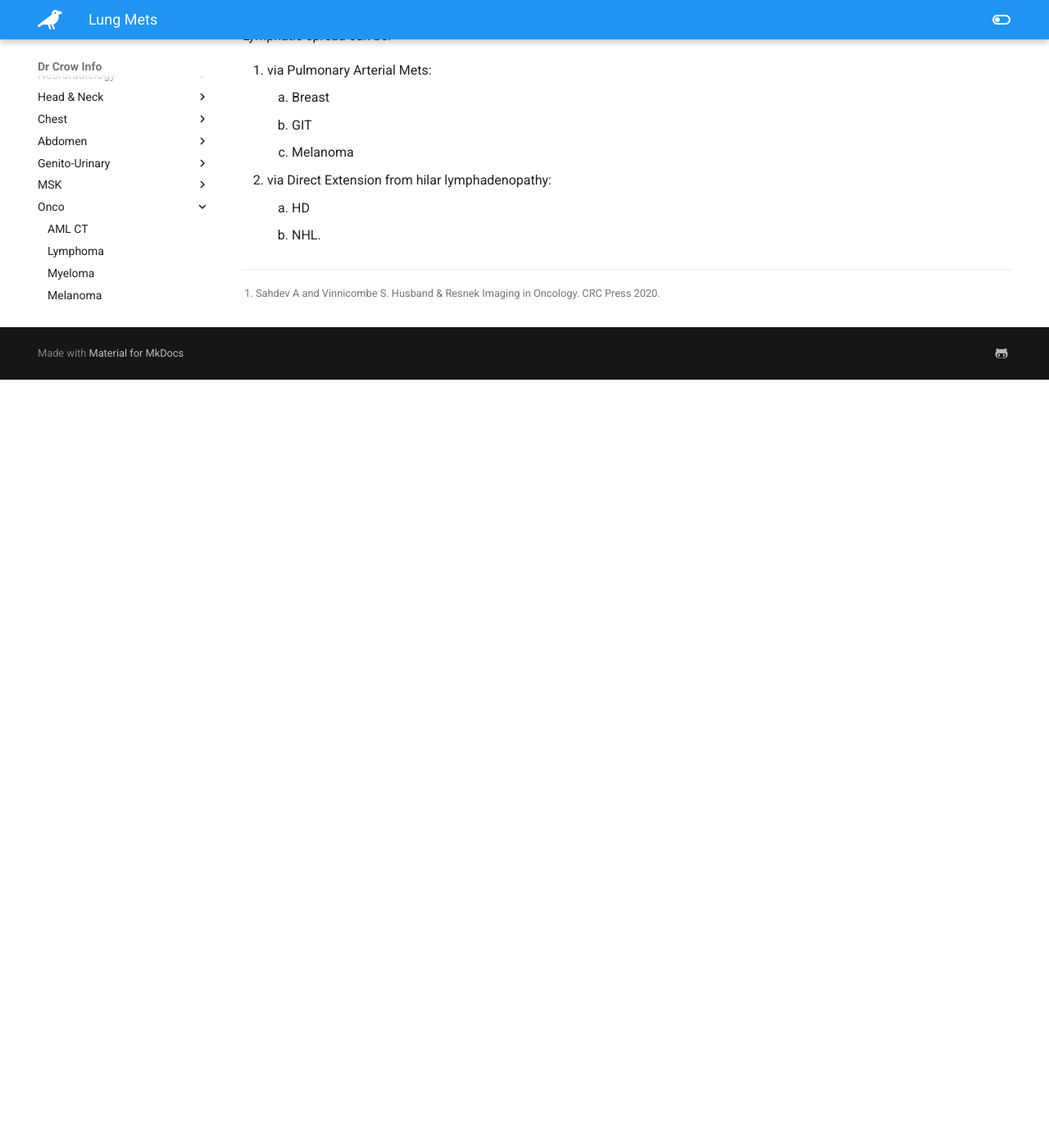
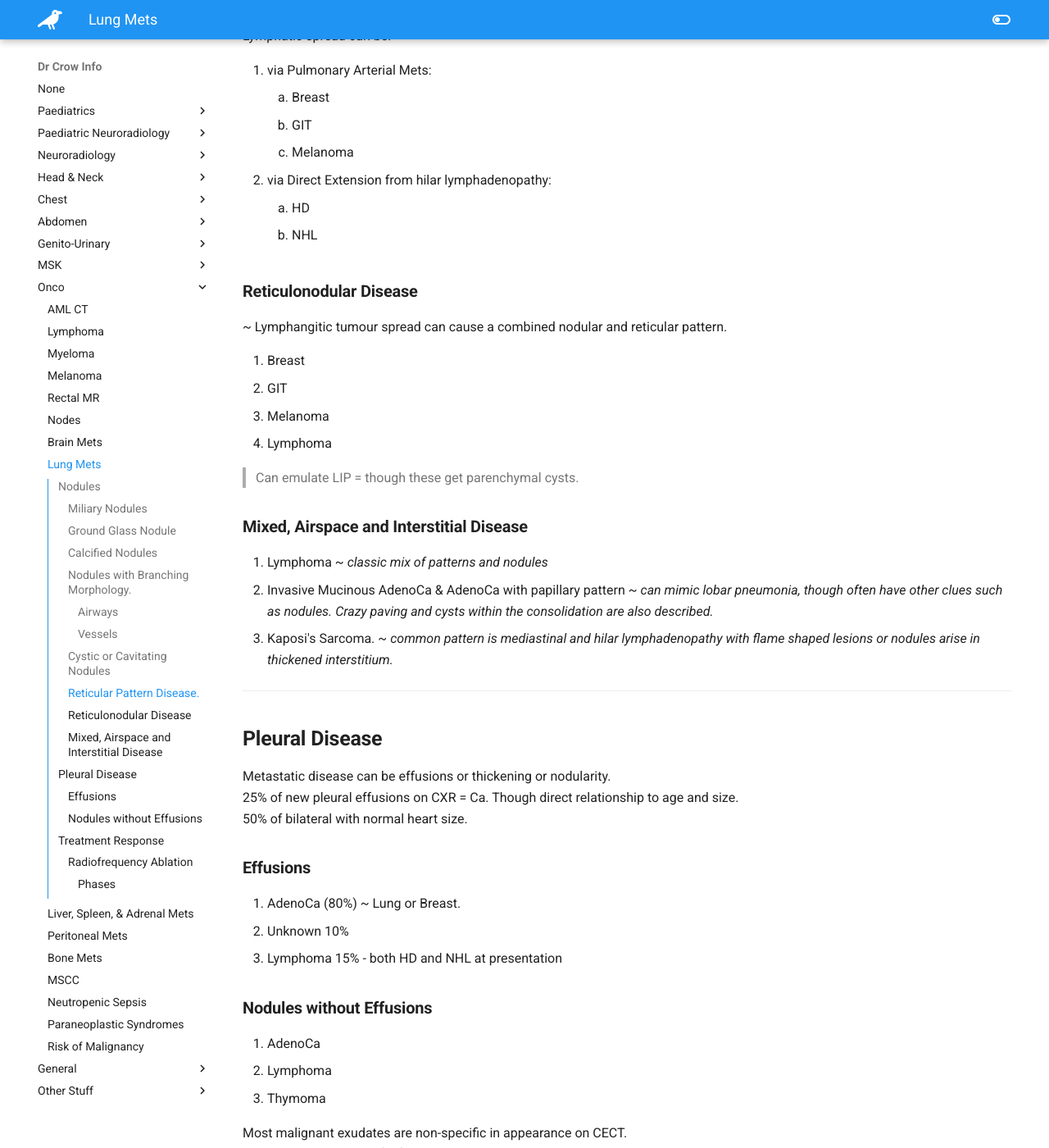
Before and after one commit to TheDrCrow/DrCrowInfo, an MkDocs documentation site: the page built from docs/onco/onco_lung_mets.md, in a window 1280 px wide and 1400 px high, scrolled down 2907 px. Shown: the whole window at 82% size. Built offline with MkDocs 1.6.1 and Material for MkDocs 9.7.7, drawn with Linux system fonts in a browser that asks for light colours; before the commit the page ends 3370 px from its top, so only the background shows below that; some of the changed text lies outside the part shown.

Commit message:
more mets

```diff
--- a/docs/onco/onco_bone_mets.md
+++ b/docs/onco/onco_bone_mets.md
@@ -0,0 +1 @@
+# Bone Mets
--- a/docs/onco/onco_lung_mets.md
+++ b/docs/onco/onco_lung_mets.md
@@ -104,4 +104,67 @@
     3. Melanoma
 2. via Direct Extension from hilar lymphadenopathy:
     1. HD
-    2. NHL.
+    2. NHL
+
+### Reticulonodular Disease
+~ Lymphangitic tumour spread can cause a combined nodular and reticular pattern.
+
+1. Breast
+2. GIT
+3. Melanoma
+4. Lymphoma
+
+> Can emulate LIP = though these get parenchymal cysts.
+
+### Mixed, Airspace and Interstitial Disease
+
+1. Lymphoma ~ _classic mix of patterns and nodules_
+2. Invasive Mucinous AdenoCa & AdenoCa with papillary pattern ~ _can mimic lobar pneumonia, though often have other clues such as nodules. Crazy paving and cysts within the consolidation are also described._
+3. Kaposi's Sarcoma. ~ _common pattern is mediastinal and hilar lymphadenopathy with flame shaped lesions or nodules arise in thickened interstitium._
+
+---
+
+## Pleural Disease
+
+Metastatic disease can be effusions or thickening or nodularity.
+25% of new pleural effusions on CXR = Ca. Though direct relationship to age and size.
+50% of bilateral with normal heart size.
+
+### Effusions
+
+1. AdenoCa (80%) ~ Lung or Breast.
+2. Unknown 10%
+3. Lymphoma 15% - both HD and NHL at presentation
+
+### Nodules without Effusions
+
+1. AdenoCa
+2. Lymphoma
+3. Thymoma
+
+Most malignant exudates are non-specific in appearance on CECT.
+But some modestly useful features are:
+
+ - Pleural nodules & nodular pleural thickening.
+ - Diffuse pleural thickening.
+ - Mediastinal pleural involvement.
+ - Circumferential Distribution or Parietal thickening >1cm.
+
+But, AdenoCa & malignant mesothelioma are often indistinguishable.
+
+ON MRI. High T2 or increased Gd in relation to intercostal muscle are signs of malignancy.
+
+---
+
+## Treatment Response
+Identical lung mets grow at different rates and respond variably to chemo. Thus measure several.
+Cavitation and Ca2+ = Sign of response esp in urothelial and CRC.
+
+### Radiofrequency Ablation
+Causes inflammation, haemorrhage and necrosis of tumour into surrounds.
+
+#### Phases
+1. Initial -> Increase in size and affected areas on ground glass.
+2. Then, changes to consolidation within a month and reaches maximum size at 1/12.
+3. <=3/12 -> get cavitation and pleural thickening and LN.
+4. 3 - 6/12 -> decrease in size as resorption and fibrosis.
```
